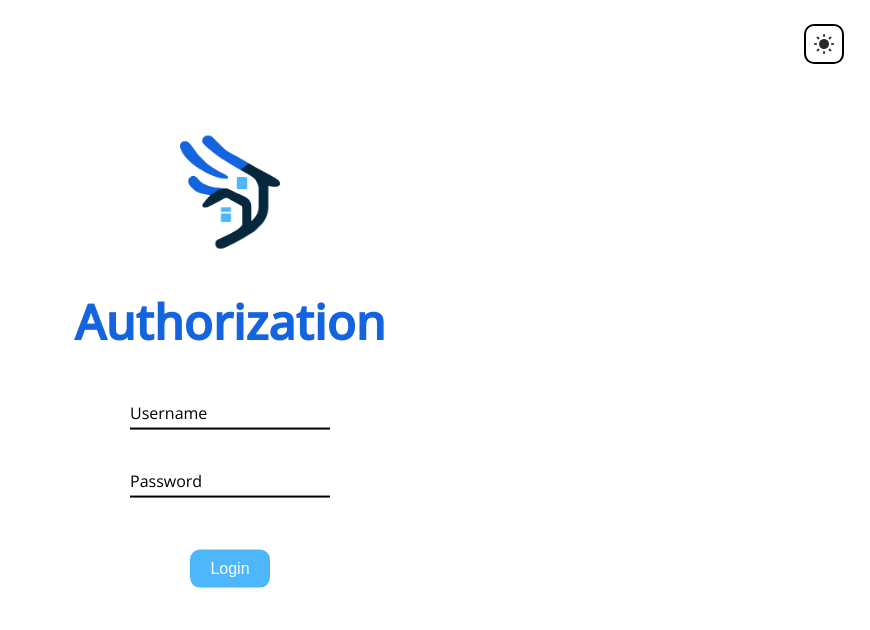
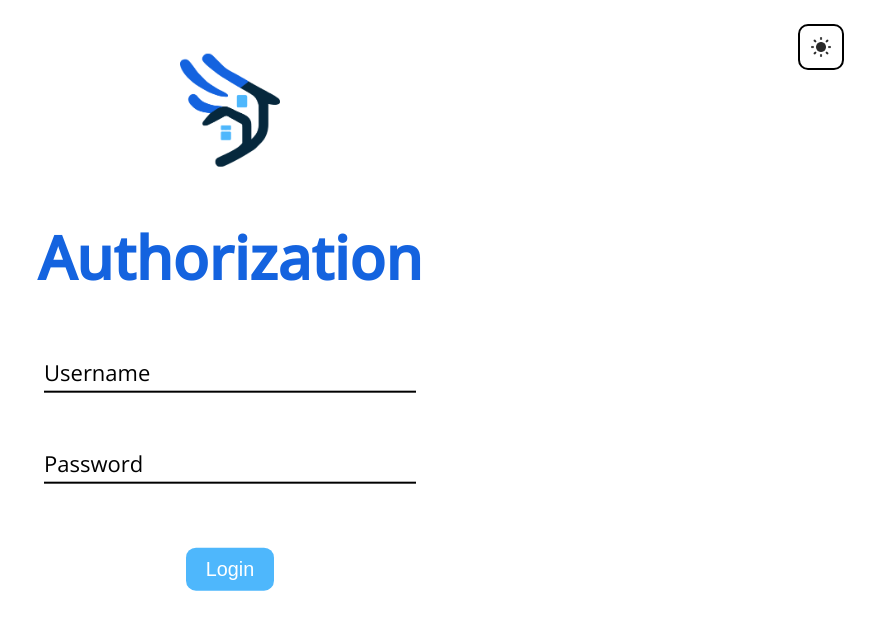
Before and after one commit to ibrahimahtsham/swift-rent-admin, a React (Vite) app: page / in a window 1280 px wide. Shown: the top 630 px of the page, without its empty margins (410-1280 px from the left). Built offline with nearby package versions, Linux system fonts and the light colour scheme.

Commit message:
stylings made responsive

```diff
--- a/src/components/navbar/Navbar.css
+++ b/src/components/navbar/Navbar.css
@@ -20,6 +20,7 @@
 
 .navbar-title {
   margin: 0;
+  margin-right: 0.5rem;
   color: white;
 }
 
--- a/src/components/sidebar/index.jsx
+++ b/src/components/sidebar/index.jsx
@@ -1,12 +1,14 @@
 import { useContext } from "react";
 import { SidebarContext } from "../../utils/SidebarContext";
+import { ThemeContext } from "../../utils/ThemeContext";
 import "./Sidebar.css"; // Ensure you're importing the CSS file
 
 const Sidebar = () => {
+  const { theme } = useContext(ThemeContext);
   const { isOpen } = useContext(SidebarContext);
 
   return (
-    <div className={`sidebar ${isOpen ? "open" : ""}`}>
+    <div className={`sidebar ${isOpen ? "open" : ""} ${theme}`}>
       <p>sidebar</p>
     </div>
   );
--- a/src/screens/auth/Login.css
+++ b/src/screens/auth/Login.css
@@ -4,14 +4,47 @@
   justify-content: center;
   align-items: center;
   transform: translateY(30%);
+  margin: 0 auto; /* Center the container on larger screens */
+  padding: 0 20px; /* Add some horizontal padding */
 }
 
 .login-form {
   display: flex;
   flex-direction: column;
   align-items: center;
+  justify-content: center;
+  width: 100%;
 }
 
+.input-field {
+  position: relative;
+  margin-bottom: 2rem;
+  width: 70%; /* Make the input fields take up the full width of the container */
+}
+
+/* Use a media query to adjust styles for screens that are wider than 600px (tablet and above) */
+@media (min-width: 600px) {
+  .login-container {
+    transform: translateY(20%); /* Adjust the vertical positioning */
+  }
+
+  .input-field {
+    width: 30%; /* Make the input fields take up 80% of the container's width */
+  }
+}
+
+/* Use a media query to adjust styles for screens that are wider than 900px (desktop and above) */
+@media (min-width: 900px) {
+  .login-container {
+    transform: translateY(10%); /* Adjust the vertical positioning */
+  }
+
+  .input-field {
+    width: 30%; /* Make the input fields take up 60% of the container's width */
+  }
+}
+
+/* Rest of your CSS */
 .logo {
   width: 100px;
   object-fit: contain;
@@ -33,12 +66,6 @@
   position: absolute;
   top: 3%;
   right: 2%;
-}
-
-.input-field {
-  position: relative;
-  margin-bottom: 2rem;
-  width: 200px;
 }
 
 .input-field-input {
--- a/src/styles/colors.css
+++ b/src/styles/colors.css
@@ -15,6 +15,7 @@
   --label-color-light: black;
   --navbar-background-color-light: #1463df;
   --dashboard-background-color-light: white;
+  --sidebar-background-color-light: #4eb7fc;
 
   /* Dark theme colors */
   --background-color-dark: black;
@@ -25,6 +26,7 @@
   --label-color-dark: white;
   --navbar-background-color-dark: black;
   --dashboard-background-color-dark: rgb(59, 59, 59);
+  --sidebar-background-color-dark: rgb(43, 43, 43);
 }
 
 /* Light theme styles */
@@ -67,6 +69,11 @@ label.light {
   color: white;
 }
 
+.sidebar.light {
+  background-color: var(--sidebar-background-color-light);
+  color: var(--text-color-black);
+}
+
 /* Dark theme styles */
 body.dark {
   background-color: var(--background-color-dark);
@@ -102,3 +109,8 @@ label.dark {
   background-color: var(--dashboard-background-color-dark);
   color: var(--text-color-white);
 }
+
+.sidebar.dark {
+  background-color: var(--sidebar-background-color-dark);
+  color: var(--text-color-white);
+}
--- a/src/styles/fonts.css
+++ b/src/styles/fonts.css
@@ -6,35 +6,49 @@ body {
 }
 
 html {
-  font-size: 16px; /* defines 1rem */
+  font-size: 1.8vw; /* 1.8% of the viewport's width */
+}
+
+/* Use a media query to set a minimum font size */
+@media (max-width: 600px) {
+  html {
+    font-size: 10px;
+  }
+}
+
+/* Use a media query to set a maximum font size */
+@media (min-width: 1200px) {
+  html {
+    font-size: 22px;
+  }
 }
 
 h1 {
-  font-size: 6rem;
+  font-size: 5.4rem;
 }
 
 h2 {
-  font-size: 3rem;
+  font-size: 2.7rem;
 }
 
 h3 {
-  font-size: 2.5rem;
+  font-size: 2.25rem;
 }
 
 h4 {
-  font-size: 2rem;
+  font-size: 1.8rem;
 }
 
 h5 {
-  font-size: 1.5rem;
+  font-size: 1.35rem;
 }
 
 h6 {
-  font-size: 1.25rem;
+  font-size: 1.125rem;
 }
 
 p {
-  font-size: 1rem;
+  font-size: 0.9rem;
 }
 
 a {
@@ -44,9 +58,9 @@ a {
 
 button {
   cursor: pointer;
-  font-size: 1rem;
+  font-size: 0.9rem;
 }
 
 input {
-  font-size: 1rem;
+  font-size: 0.9rem;
 }
```
